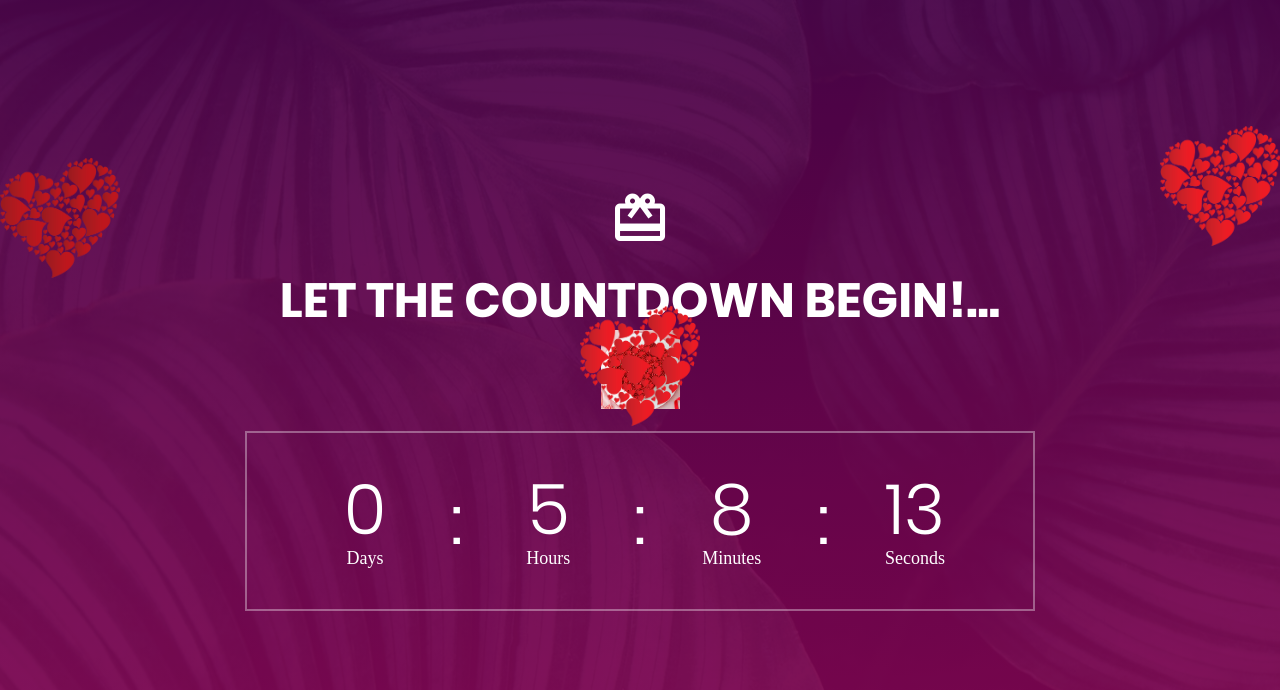
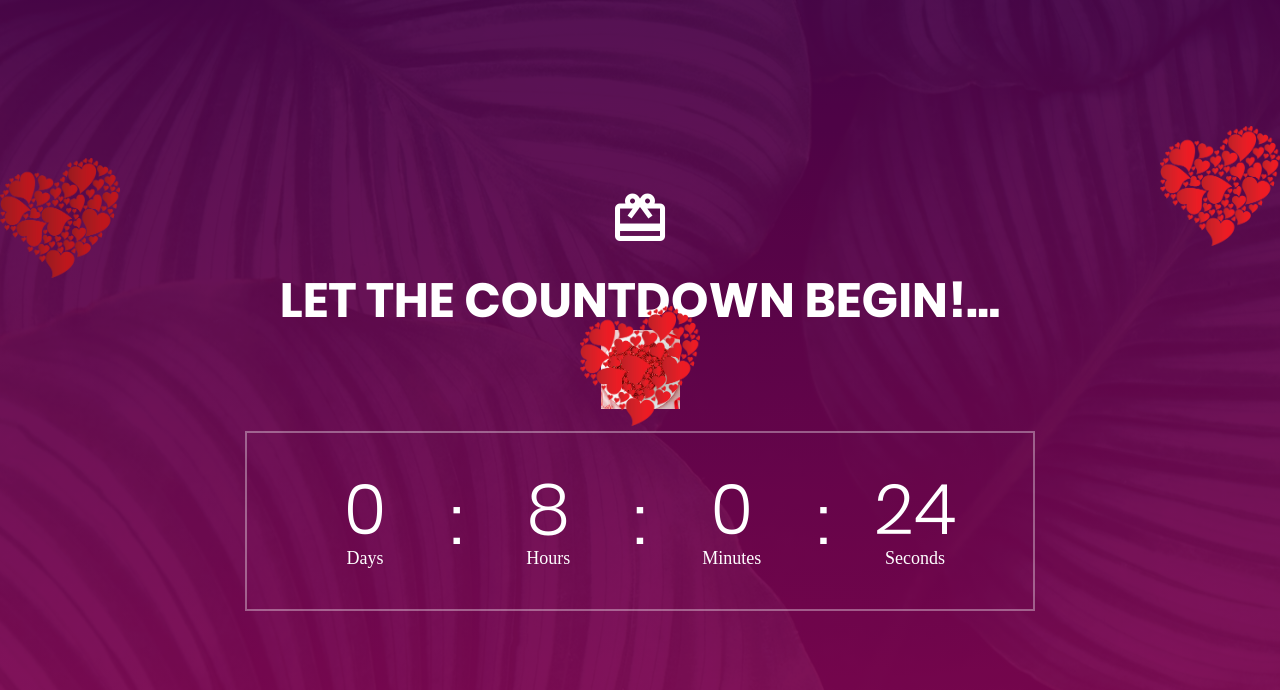
Before and after one commit to Akshay0504/Birthdaywish.github.io, a plain HTML site: page index.html in a window 1280 px wide. Shown: the top 690 px of the page. Drawn offline with Linux system fonts and the light colour scheme; a web font is replaced by a local one.

Commit message:
Update index.html

```diff
--- a/index.html
+++ b/index.html
@@ -91,7 +91,7 @@
 	<script src="vendor/countdowntime/countdowntime.js"></script>
 	<script>
 
-		var deadline = new Date("october 06, 2022 08:19:00").getTime();
+		var deadline = new Date("october 06, 2022 11:11:11").getTime();
 
 	  var x = setInterval(function() {
 
```
